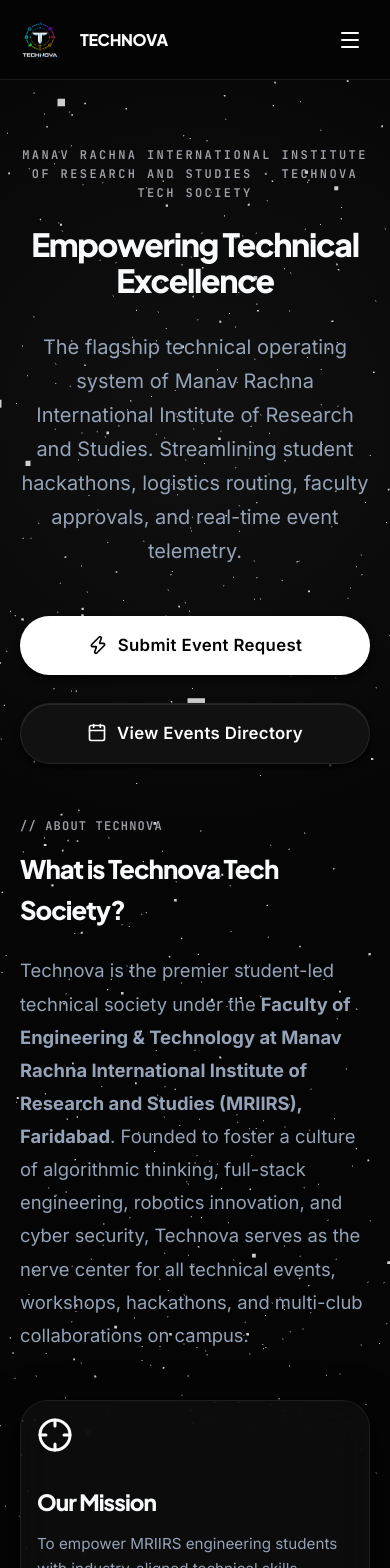
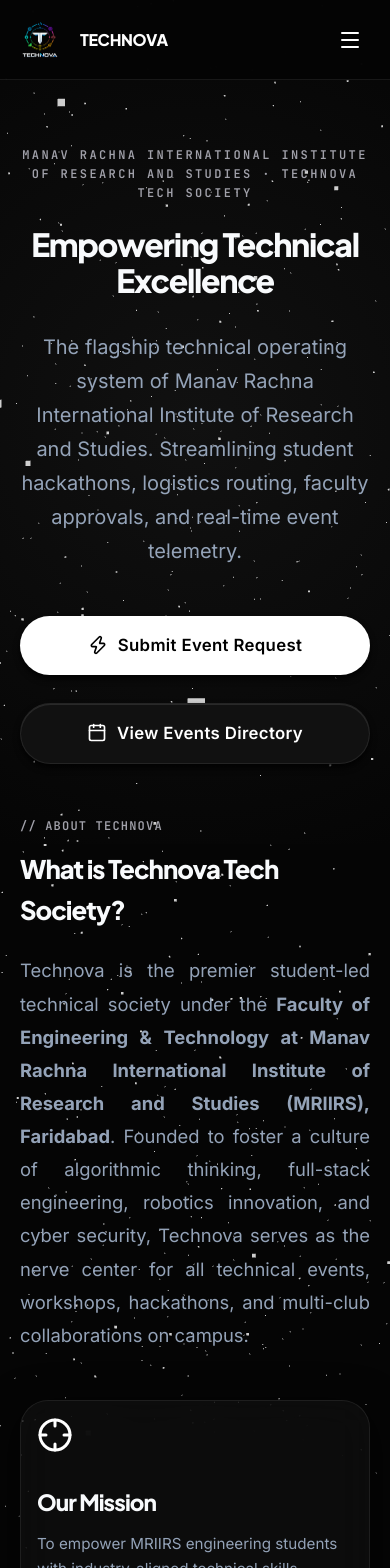
Before and after one commit to adityatripathi676/Technova, a React (Vite) app in the folder frontend/: page / in a window 390 px wide. Shown: the top 1568 px of the page. Built offline with nearby package versions, Linux system fonts and the light colour scheme; no server answers.

Commit message:
style: fix navbar logo responsiveness and justify page content

```diff
--- a/frontend/src/components/Footer.jsx
+++ b/frontend/src/components/Footer.jsx
@@ -21,7 +21,7 @@
             <div style={{ fontSize: '1.2rem', fontWeight: 900, color: '#fff', letterSpacing: '0.1em', marginBottom: '16px' }}>
               TECHNOVA
             </div>
-            <p style={{ color: '#94a3b8', fontSize: '0.95rem', maxWidth: '360px', lineHeight: '1.8' }}>
+            <p style={{ color: '#94a3b8', fontSize: '0.95rem', maxWidth: '360px', lineHeight: '1.8', textAlign: 'justify' }}>
               The Official Technical Society of Manav Rachna International Institute of Research and Studies (MRIIRS). Building the future through innovation and technology.
             </p>
           </div>
--- a/frontend/src/components/Navbar.jsx
+++ b/frontend/src/components/Navbar.jsx
@@ -31,7 +31,7 @@
     <header className="navbar-wrapper">
       <nav className="navbar">
         <Link to={getBrandLink()} className="navbar-brand">
-          <div className="navbar-logo-icon" style={{ display: 'flex', alignItems: 'center', justifyContent: 'center', background: 'transparent' }}>
+          <div className="navbar-logo-icon" style={{ display: 'flex', alignItems: 'center', justifyContent: 'center', background: 'transparent', flexShrink: 0 }}>
             <img src="/logo-color.png" alt="Technova Logo" style={{ width: '40px', height: '40px', objectFit: 'contain' }} />
           </div>
           <div style={{ marginLeft: '4px' }}>
--- a/frontend/src/pages/Home.jsx
+++ b/frontend/src/pages/Home.jsx
@@ -144,7 +144,7 @@
             <motion.h2 variants={fadeUp} style={{ fontSize: '3rem', fontWeight: 900, marginBottom: '24px' }}>
               What is Technova Tech Society?
             </motion.h2>
-            <motion.p variants={fadeUp} style={{ color: 'var(--text-secondary)', fontSize: '1.15rem', maxWidth: '900px', lineHeight: '1.8', marginBottom: '48px' }}>
+            <motion.p variants={fadeUp} style={{ color: 'var(--text-secondary)', fontSize: '1.15rem', maxWidth: '900px', lineHeight: '1.8', marginBottom: '48px', textAlign: 'justify' }}>
               Technova is the premier student-led technical society under the <strong>Faculty of Engineering & Technology at Manav Rachna International Institute of Research and Studies (MRIIRS), Faridabad</strong>. Founded to foster a culture of algorithmic thinking, full-stack engineering, robotics innovation, and cyber security, Technova serves as the nerve center for all technical events, workshops, hackathons, and multi-club collaborations on campus.
             </motion.p>
 
--- a/frontend/src/pages/LeadersPage.jsx
+++ b/frontend/src/pages/LeadersPage.jsx
@@ -30,7 +30,7 @@
             <motion.h1 initial={{ opacity: 0, y: 20 }} animate={{ opacity: 1, y: 0 }} transition={{ delay: 0.1 }} style={{ fontSize: '3.5rem', fontWeight: 900, color: '#fff', marginBottom: '24px', lineHeight: 1.1 }}>
               Executive Leaders <span style={{ color: 'var(--text-muted)' }}>& Coordinators</span>
             </motion.h1>
-            <motion.p initial={{ opacity: 0 }} animate={{ opacity: 1 }} transition={{ delay: 0.2 }} style={{ color: 'var(--text-secondary)', fontSize: '1.15rem', lineHeight: 1.6 }}>
+            <motion.p initial={{ opacity: 0 }} animate={{ opacity: 1 }} transition={{ delay: 0.2 }} style={{ color: 'var(--text-secondary)', fontSize: '1.15rem', lineHeight: 1.6, textAlign: 'justify' }}>
               Meet the student leaders, technical heads, and coordinators driving innovation across Manav Rachna International Institute of Research and Studies.
             </motion.p>
           </div>
```
